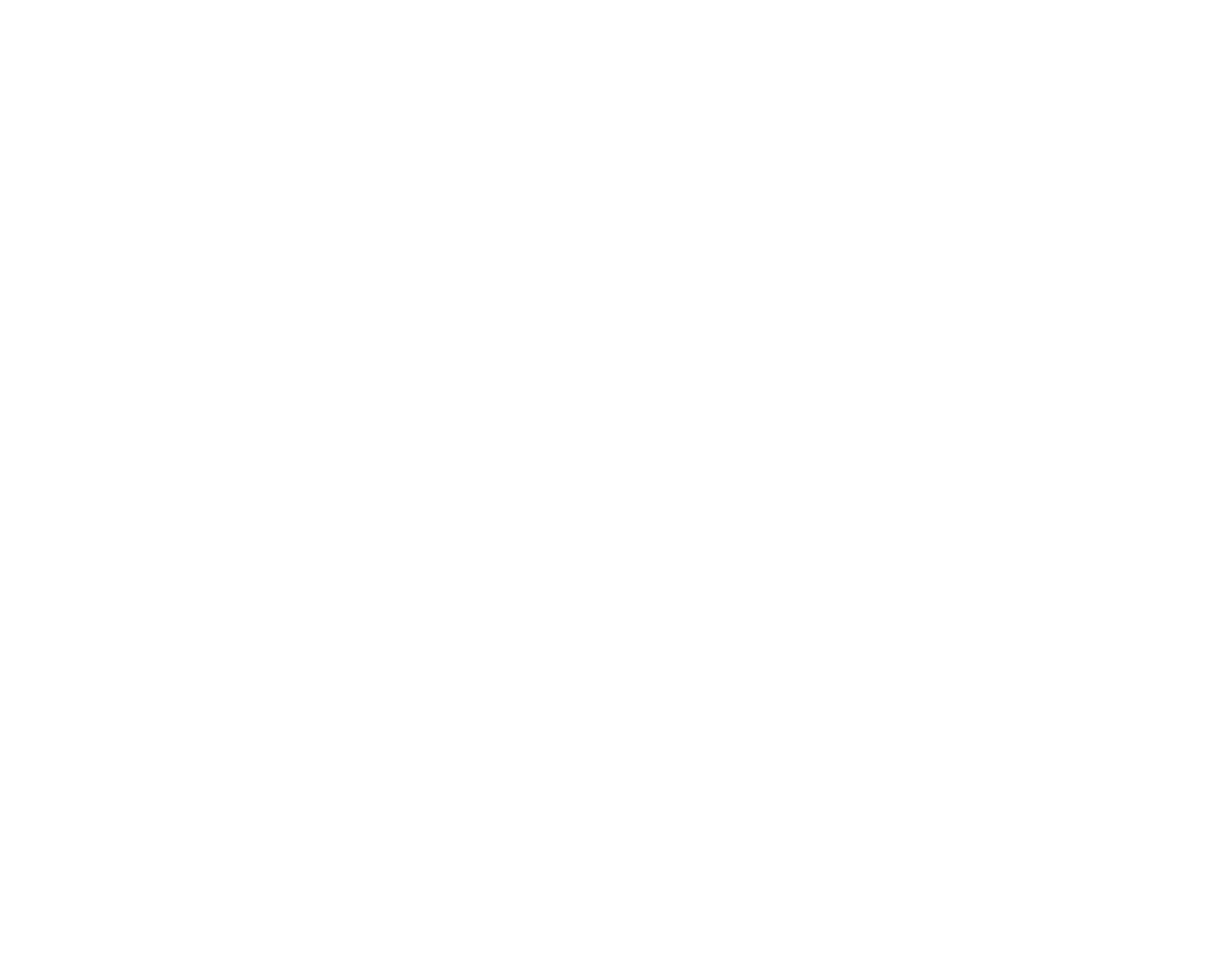
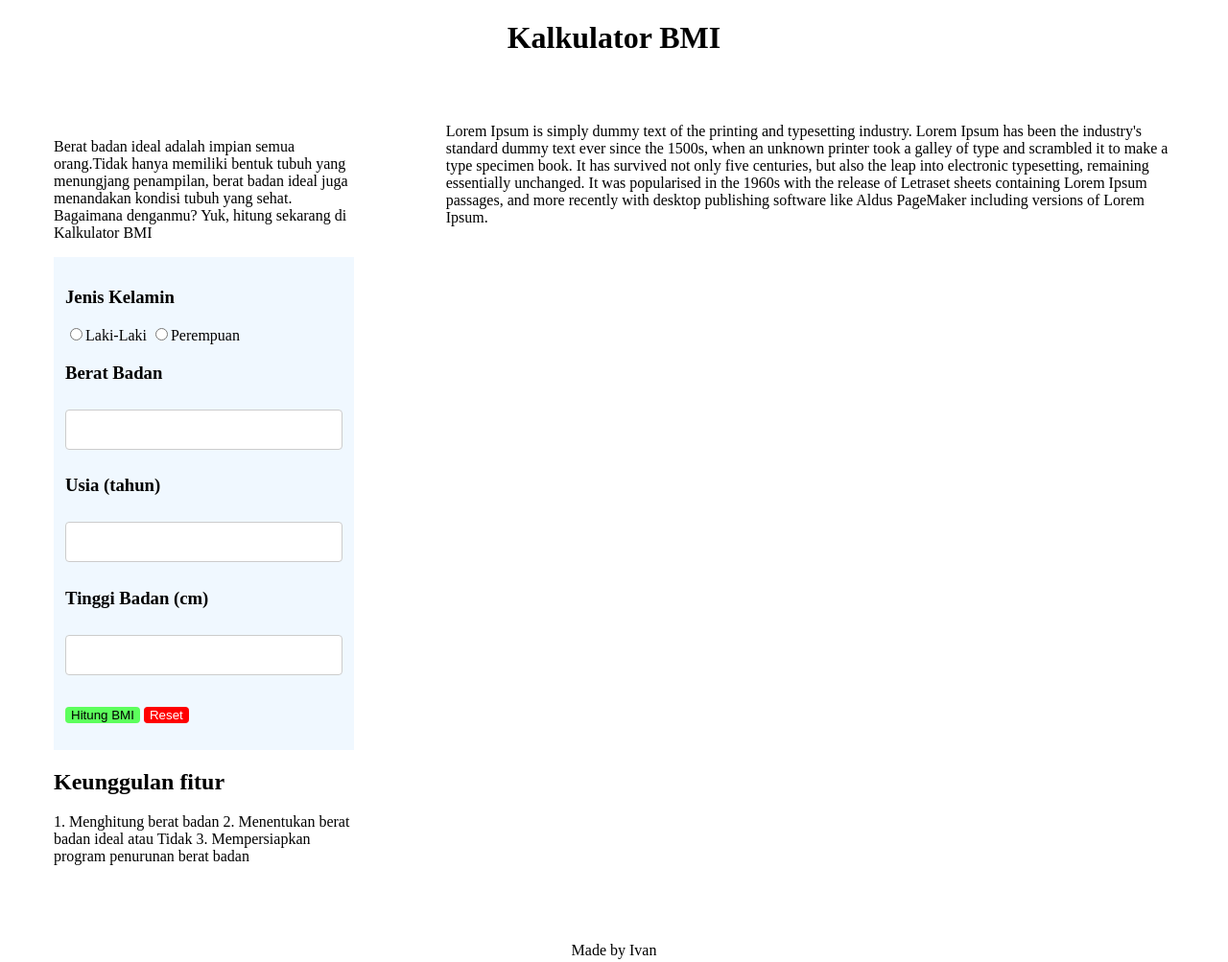
Before and after one commit to revou-fundamental-course/5-aug-24-ivannuryanto, a plain HTML site: page index.html in a window 1280 px wide. Shown: the whole page at 96% size. Before the commit the page ends 800 px from the top, so only its background shows below. Drawn offline with Linux system fonts and the light colour scheme.

Commit message:
first commit

```diff
--- a/css/style.css
+++ b/css/style.css
@@ -1 +1,60 @@
 /*Ini CSS*/
+
+.main-title {
+    text-align: center;
+}
+
+
+main {
+    display: flex;
+}
+
+
+form {
+    padding: 12px;
+    background-color: aliceblue;
+}
+
+
+aside {
+    padding: 48px;
+}
+
+.form-btn-container{
+    margin-top: 24px;
+    margin-bottom: 16px;
+}
+
+
+.button{
+    height: 32;
+
+    border: none;
+    border-radius: 4px;
+}
+
+.bg-green{
+    background-color: rgb(92, 255, 92);
+}
+
+.bg-reset{
+    background-color: red;
+    color: white;
+}
+
+
+input[type=number]{
+    width: 100%;
+    padding: 12px 20px;
+    margin: 8px 0;
+    display: inline-block;
+    border: 1px solid #ccc;
+    border-radius: 4px;
+    box-sizing: border-box;
+    font-family: monospace;
+    font-size: 14px;
+}
+
+footer{
+    text-align: center;
+}
--- a/index.html
+++ b/index.html
@@ -7,6 +7,76 @@
     <link rel="stylesheet" href="css\style.css">
 </head>
 <body>
+    <header>
+        <h1 class="main-title">Kalkulator BMI</h1>
+    </header>
 
+    <main>
+         <aside>
+               <article>
+            <p>Berat badan ideal adalah impian semua orang.Tidak hanya memiliki bentuk tubuh yang menungjang
+            penampilan, berat badan ideal juga menandakan kondisi tubuh yang sehat. Bagaimana denganmu?
+            Yuk, hitung sekarang di Kalkulator BMI</p>
+               </article>
+
+               <form>
+            <div>
+                <h3>Jenis Kelamin</h3>
+                <input type="radio" id="laki-laki" name="jenis-kelamin"><label for ="jenis kelamin">Laki-Laki</label>
+                <input type="radio" id="perempuan" name="jenis-kelamin"><label for ="jenis kelamin">Perempuan</label>
+            </div>
+
+            <div>
+                <h3>Berat Badan</h3>
+                <input type="number">
+            </div>
+
+            <div>
+                <h3>Usia (tahun)</h3>
+                <input type="number">
+            </div>
+
+            <div>
+                <h3>Tinggi Badan (cm)</h3>
+                <input type="number">
+            </div>
+
+            <div class="form-btn-container">
+                <button class="button bg-green"> Hitung BMI</button>
+                <button class="button bg-reset"> Reset</button>
+            </div>
+               </form>
+
+               <article>
+                  <header>
+                      <h2>Keunggulan fitur</h2>
+                  </header>
+
+            <p>1. Menghitung berat badan
+               2. Menentukan berat badan ideal atau Tidak
+               3. Mempersiapkan program penurunan berat badan
+
+
+
+            </p>
+               </article>
+         </aside>
+
+
+         <aside>
+             <section>Lorem Ipsum is simply dummy text of the printing and typesetting industry.
+            Lorem Ipsum has been the industry's standard dummy text ever since the 1500s,
+            when an unknown printer took a galley of type and scrambled it to make a type
+            specimen book. It has survived not only five centuries, but also the leap into
+            electronic typesetting, remaining essentially unchanged. It was popularised in
+            the 1960s with the release of Letraset sheets containing Lorem Ipsum passages,
+            and more recently with desktop publishing software like Aldus PageMaker including
+            versions of Lorem Ipsum.</section>
+         </aside>
+    </main>
+
+    <footer>
+        <p>Made by Ivan</p>
+    </footer>
 </body>
 </html>
```
